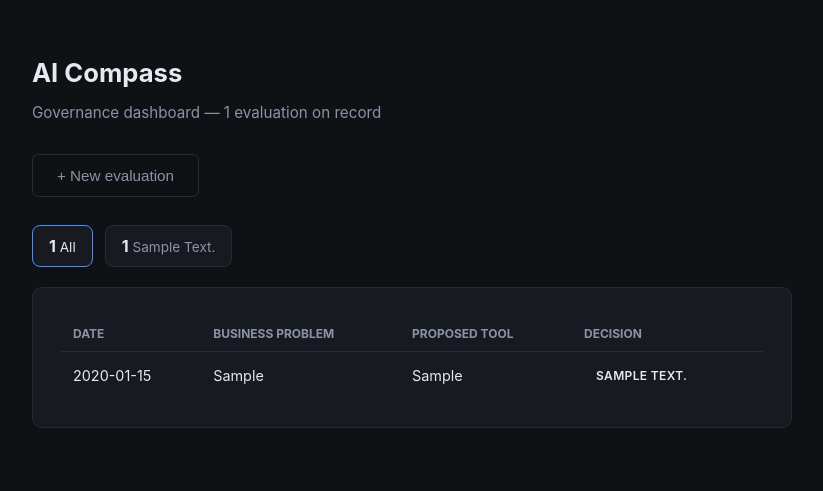
After one commit to SWBDevHub/AI-Compass, a Flask app: page /dashboard in a window 1280 px wide. The commit adds this page. Shown: the top 491 px of the page, without its empty margins (228-1051 px from the left). Run offline with Flask 3, Linux system fonts and the light colour scheme; tables that the repository leaves empty hold one stand-in row (values such as "Sample post").

Commit message:
v0.2: SQLite persistence, dashboard, decision-logic refinement, fix token truncation bug

```diff
--- a/app.py
+++ b/app.py
@@ -1,13 +1,12 @@
 import uuid
-from flask import Flask, render_template, request, send_file
-from services import compass_service, docx_service
+from flask import Flask, render_template, request, send_file, redirect, url_for
+from services import compass_service, docx_service, db_service
 
 app = Flask(__name__)
 
-# In-memory store, keyed by a random ID per evaluation.
-# No database in v0.1 — this resets whenever the server restarts,
-# which is an accepted tradeoff at this stage, not a bug.
-EVALUATIONS = {}
+# SQLite persistence — replaces the v0.1 in-memory dict.
+# Creates aicompass.db (and the table, if missing) on startup.
+db_service.init_db()
 
 
 @app.route("/")
@@ -18,11 +17,6 @@ def index():
 
 @app.route("/evaluate", methods=["POST"])
 def evaluate():
-    """
-    Step 1 placeholder: just capture and echo the form data back
-    so we can confirm the intake form is wired correctly before
-    we plug in the Claude call in step 2.
-    """
     intake = {
         "business_problem": request.form.get("business_problem", ""),
         "proposed_tool": request.form.get("proposed_tool", ""),
@@ -37,37 +31,47 @@ def evaluate():
     except ValueError as e:
         return render_template("intake_debug.html", intake={"ERROR": str(e)})
 
-    decision = result.get("governance_decision", {})
-    decision_class_map = {
-        "approve": "success",
-        "approve_with_controls": "warning",
-        "pilot_only": "warning",
-        "reject": "danger",
-        "escalate_legal_security": "danger",
-    }
-    decision_class = decision_class_map.get(decision.get("decision"), "warning")
+    governance = result.get("governance_decision", {})
+    decision_value = governance.get("decision")
 
     eval_id = str(uuid.uuid4())
-    EVALUATIONS[eval_id] = {"intake": intake, "result": result}
+    db_service.save_evaluation(
+        eval_id, intake, result, decision_value, compass_service.decision_class(decision_value)
+    )
+
+    # POST-redirect-GET: after submitting, redirect to a real URL for this
+    # evaluation rather than rendering results directly. This is what makes
+    # the results page revisitable/bookmarkable/linkable from the dashboard,
+    # and avoids the classic "refresh resubmits the form" problem.
+    return redirect(url_for("view_results", eval_id=eval_id))
+
+
+@app.route("/results/<eval_id>")
+def view_results(eval_id):
+    record = db_service.get_evaluation(eval_id)
+    if not record:
+        return "Evaluation not found.", 404
+
+    result = record["result"]
+    governance = result.get("governance_decision", {})
 
     return render_template(
         "results.html",
-        governance=decision,
+        governance=governance,
         risks=result.get("risk_assessment", {}),
         plan=result.get("evaluation_plan", {}),
-        decision_class=decision_class,
+        decision_class=record["decision_class"],
         eval_id=eval_id,
     )
 
 
 @app.route("/download/<eval_id>")
 def download(eval_id):
-    """Regenerates the .docx evidence pack on demand from the in-memory store."""
-    data = EVALUATIONS.get(eval_id)
-    if not data:
-        return "Evaluation not found — it may have expired or the server restarted.", 404
+    record = db_service.get_evaluation(eval_id)
+    if not record:
+        return "Evaluation not found.", 404
 
-    buffer = docx_service.build_evidence_pack(data["intake"], data["result"])
+    buffer = docx_service.build_evidence_pack(record["intake"], record["result"])
     return send_file(
         buffer,
         as_attachment=True,
@@ -76,5 +80,28 @@ def download(eval_id):
     )
 
 
+@app.route("/dashboard")
+def dashboard():
+    status_filter = request.args.get("status")
+
+    all_evaluations = db_service.list_evaluations()
+
+    counts = {}
+    for e in all_evaluations:
+        counts[e["decision"]] = counts.get(e["decision"], 0) + 1
+
+    evaluations = all_evaluations
+    if status_filter:
+        evaluations = [e for e in all_evaluations if e["decision"] == status_filter]
+
+    return render_template(
+        "dashboard.html",
+        evaluations=evaluations,
+        counts=counts,
+        active_filter=status_filter,
+        total=len(all_evaluations),
+    )
+
+
 if __name__ == "__main__":
     app.run(debug=True)
--- a/services/compass_service.py
+++ b/services/compass_service.py
@@ -45,6 +45,13 @@ Base your risk levels and decision on genuine judgement about the specific
 use case described — data sensitivity, who is affected, and whether the
 decision touches customers, employees or regulated processes should
 materially change your assessment. Do not default everything to "medium".
+
+Decision rule: if two or more risk categories are rated "high", the decision
+must be "pilot_only" or "escalate_legal_security" — not "approve" or
+"approve_with_controls" — unless the conditions you list would fully and
+specifically neutralize every one of those high-rated risks (not just
+mitigate them). Do not let "approve_with_controls" become a default safe
+middle ground for cases that carry substantial stacked risk.
 """
 
 
@@ -63,6 +70,20 @@ Decision affects: {impact}
 Return the JSON assessment now."""
 
 
+DECISION_CLASS_MAP = {
+    "approve": "success",
+    "approve_with_controls": "warning",
+    "pilot_only": "warning",
+    "reject": "danger",
+    "escalate_legal_security": "danger",
+}
+
+
+def decision_class(decision_value: str) -> str:
+    """Maps a governance decision string to a CSS badge class."""
+    return DECISION_CLASS_MAP.get(decision_value, "warning")
+
+
 def evaluate(intake: dict) -> dict:
     """
     Calls Claude once with the intake data and returns a parsed dict
@@ -71,10 +92,16 @@ def evaluate(intake: dict) -> dict:
     """
     response = client.messages.create(
         model=MODEL,
-        max_tokens=3000,
+        max_tokens=6000,
         system=SYSTEM_PROMPT,
         messages=[{"role": "user", "content": _build_user_prompt(intake)}],
     )
+
+    if response.stop_reason == "max_tokens":
+        raise ValueError(
+            "Response was cut off because it hit the max_tokens limit. "
+            "Increase max_tokens in compass_service.py."
+        )
 
     text_blocks = [block.text for block in response.content if block.type == "text"]
     if not text_blocks:
--- a/static/style.css
+++ b/static/style.css
@@ -205,6 +205,64 @@ h2 {
   margin-top: 8px;
 }
 
+.nav-link {
+  color: var(--muted);
+  text-decoration: none;
+  font-size: 0.85rem;
+}
+
+.nav-link:hover { color: var(--accent); }
+
+.counts-row {
+  display: flex;
+  gap: 12px;
+  margin-bottom: 20px;
+  flex-wrap: wrap;
+}
+
+.count-pill {
+  background: var(--panel);
+  border: 1px solid var(--border);
+  border-radius: 8px;
+  padding: 10px 16px;
+  font-size: 0.85rem;
+  color: var(--muted);
+  text-decoration: none;
+}
+
+.count-pill.active { border-color: var(--accent); color: var(--text); }
+.count-pill strong { color: var(--text); font-size: 1rem; }
+
+table.eval-table {
+  width: 100%;
+  border-collapse: collapse;
+}
+
+table.eval-table th {
+  text-align: left;
+  font-size: 0.75rem;
+  text-transform: uppercase;
+  color: var(--muted);
+  padding: 10px 12px;
+  border-bottom: 1px solid var(--border);
+}
+
+table.eval-table td {
+  padding: 12px;
+  border-bottom: 1px solid var(--border);
+  font-size: 0.9rem;
+}
+
+table.eval-table tr:last-child td { border-bottom: none; }
+
+table.eval-table tr.row-link:hover { background: #12151c; cursor: pointer; }
+
+.empty-state {
+  color: var(--muted);
+  text-align: center;
+  padding: 30px 0;
+}
+
 pre {
   background: #0c0e12;
   border: 1px solid var(--border);
--- /dev/null
+++ b/templates/dashboard.html
@@ -0,0 +1,58 @@
+<!DOCTYPE html>
+<html lang="en">
+<head>
+  <meta charset="UTF-8">
+  <title>AI Compass — Dashboard</title>
+  <link rel="stylesheet" href="{{ url_for('static', filename='style.css') }}">
+</head>
+<body>
+  <div class="container">
+    <h1>AI Compass</h1>
+    <p class="subtitle">
+      Governance dashboard — {{ total }} evaluation{{ 's' if total != 1 else '' }} on record
+    </p>
+
+    <div class="actions" style="justify-content: flex-start; margin-bottom: 20px;">
+      <a href="/"><button type="button" class="secondary">+ New evaluation</button></a>
+    </div>
+
+    <div class="counts-row">
+      <a class="count-pill {{ 'active' if not active_filter else '' }}" href="/dashboard">
+        <strong>{{ total }}</strong> All
+      </a>
+      {% for status, count in counts.items() %}
+      <a class="count-pill {{ 'active' if active_filter == status else '' }}" href="/dashboard?status={{ status }}">
+        <strong>{{ count }}</strong> {{ status|replace('_', ' ')|title }}
+      </a>
+      {% endfor %}
+    </div>
+
+    <div class="panel">
+      {% if evaluations %}
+      <table class="eval-table">
+        <thead>
+          <tr>
+            <th>Date</th>
+            <th>Business problem</th>
+            <th>Proposed tool</th>
+            <th>Decision</th>
+          </tr>
+        </thead>
+        <tbody>
+          {% for e in evaluations %}
+          <tr class="row-link" onclick="window.location='/results/{{ e.id }}'">
+            <td>{{ e.created_at[:10] }}</td>
+            <td>{{ e.business_problem[:60] }}{{ '…' if e.business_problem|length > 60 else '' }}</td>
+            <td>{{ e.proposed_tool }}</td>
+            <td><span class="badge badge-{{ e.decision_class }}">{{ e.decision|replace('_', ' ')|title }}</span></td>
+          </tr>
+          {% endfor %}
+        </tbody>
+      </table>
+      {% else %}
+      <p class="empty-state">No evaluations match this filter yet.</p>
+      {% endif %}
+    </div>
+  </div>
+</body>
+</html>
--- a/templates/index.html
+++ b/templates/index.html
@@ -8,7 +8,10 @@
 <body>
   <div class="container">
     <h1>AI Compass</h1>
-    <p class="subtitle">Enterprise AI use case intake, risk triage &amp; governance recommendation</p>
+    <p class="subtitle">
+      Enterprise AI use case intake, risk triage &amp; governance recommendation
+      &nbsp;·&nbsp; <a class="nav-link" href="/dashboard">View dashboard</a>
+    </p>
 
     <button type="button" class="secondary" onclick="loadDemo()">Load demo scenario</button>
 
--- a/templates/results.html
+++ b/templates/results.html
@@ -80,6 +80,7 @@
 
     <div class="actions">
       <a href="/download/{{ eval_id }}"><button type="button" class="secondary">Download evidence pack (.docx)</button></a>
+      <a href="/dashboard"><button type="button" class="secondary">View dashboard</button></a>
       <a href="/"><button type="button" class="secondary">Start new evaluation</button></a>
     </div>
   </div>
```
Also changed, not shown: services/db_service.py (added, +80 -0 lines), README.md, 1 other file.
